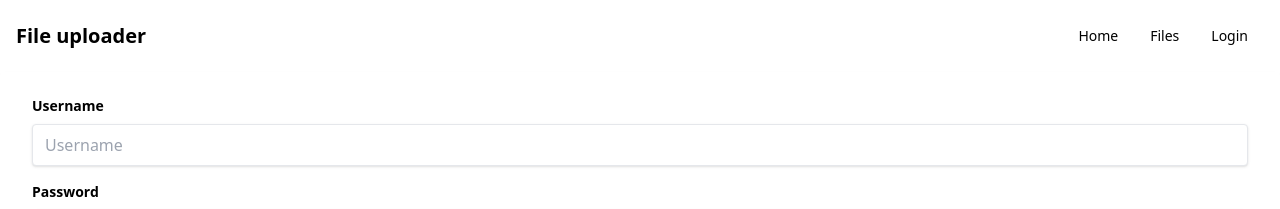
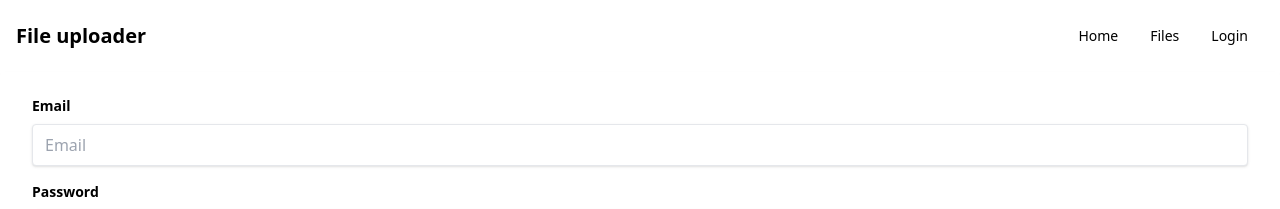
Before and after one commit to carloszan/django-file-uploader-app, a Next.js app: page /login in a window 1280 px wide. Shown: the top 209 px of the page. Built offline with nearby package versions, Linux system fonts and the light colour scheme.

Commit message:
add (POST) /api/login

```diff
--- /dev/null
+++ b/pages/api/login.ts
@@ -0,0 +1,27 @@
+// Next.js API route support: https://nextjs.org/docs/api-routes/introduction
+import type { NextApiRequest, NextApiResponse } from "next";
+
+export type LoginDto = {
+  email: string;
+  username: string;
+  token: string;
+};
+
+export default function handler(
+  req: NextApiRequest,
+  res: NextApiResponse<LoginDto>
+) {
+  if (req.method !== "POST") {
+    res.status(405);
+    return;
+  }
+
+  const { email, password } = JSON.parse(req.body);
+
+  const user: LoginDto = {
+    email: email,
+    username: password,
+    token: "abcdef",
+  };
+  res.status(200).json(user);
+}
--- a/pages/login.tsx
+++ b/pages/login.tsx
@@ -1,15 +1,22 @@
 import Head from "next/head";
 import { useState } from "react";
+import useSWR from "swr";
 import { NavBar } from "../components/navbar";
 import { Spinner } from "../components/spinner";
 
 export default function Login() {
   const [loading, setLoading] = useState(false);
+  const [email, setEmail] = useState("");
+  const [password, setPassword] = useState("");
 
   async function handleButton() {
-    const delay = (ms: number) => new Promise((res) => setTimeout(res, ms));
     setLoading(true);
-    await delay(1000);
+
+    const data = await fetch("/api/login", {
+      method: "POST",
+      body: JSON.stringify({ email, password }),
+    }).then((response) => response.json());
+
     setLoading(false);
   }
 
@@ -27,13 +34,14 @@ export default function Login() {
             className="block text-grey-darker text-sm font-bold mb-2"
             htmlFor="username"
           >
-            Username
+            Email
           </label>
           <input
             className="shadow appearance-none border rounded w-full py-2 px-3 text-grey-darker"
-            id="username"
+            id="email"
             type="text"
-            placeholder="Username"
+            placeholder="Email"
+            onChange={(e) => setEmail(e.target.value)}
           />
         </div>
         <div className="mb-6">
@@ -48,6 +56,7 @@ export default function Login() {
             id="password"
             type="password"
             placeholder="********"
+            onChange={(e) => setPassword(e.target.value)}
           />
         </div>
         <div className="flex items-center justify-between">
```
Also changed, not shown: 1 other file (tests, documents, lock files or other folders).
